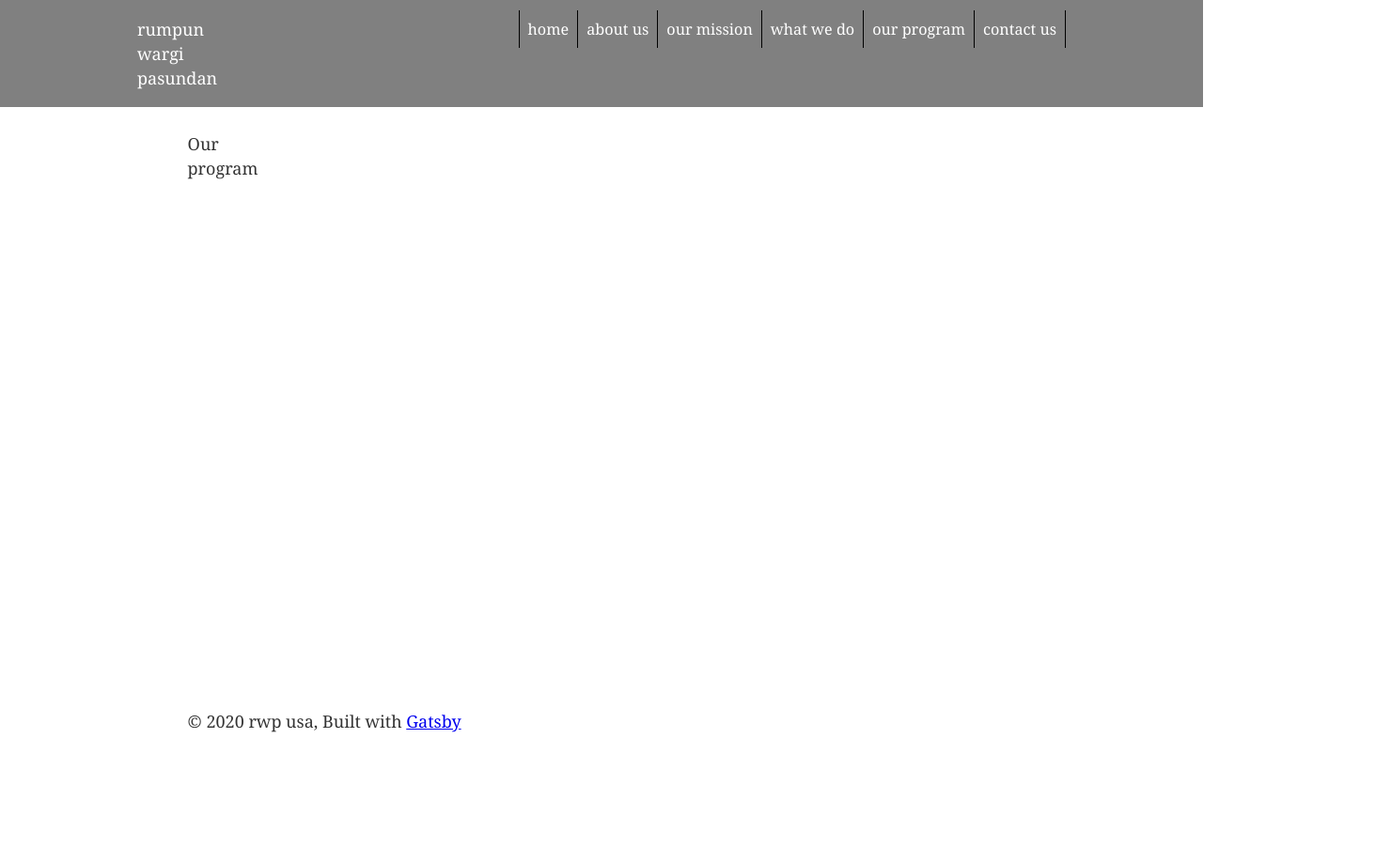
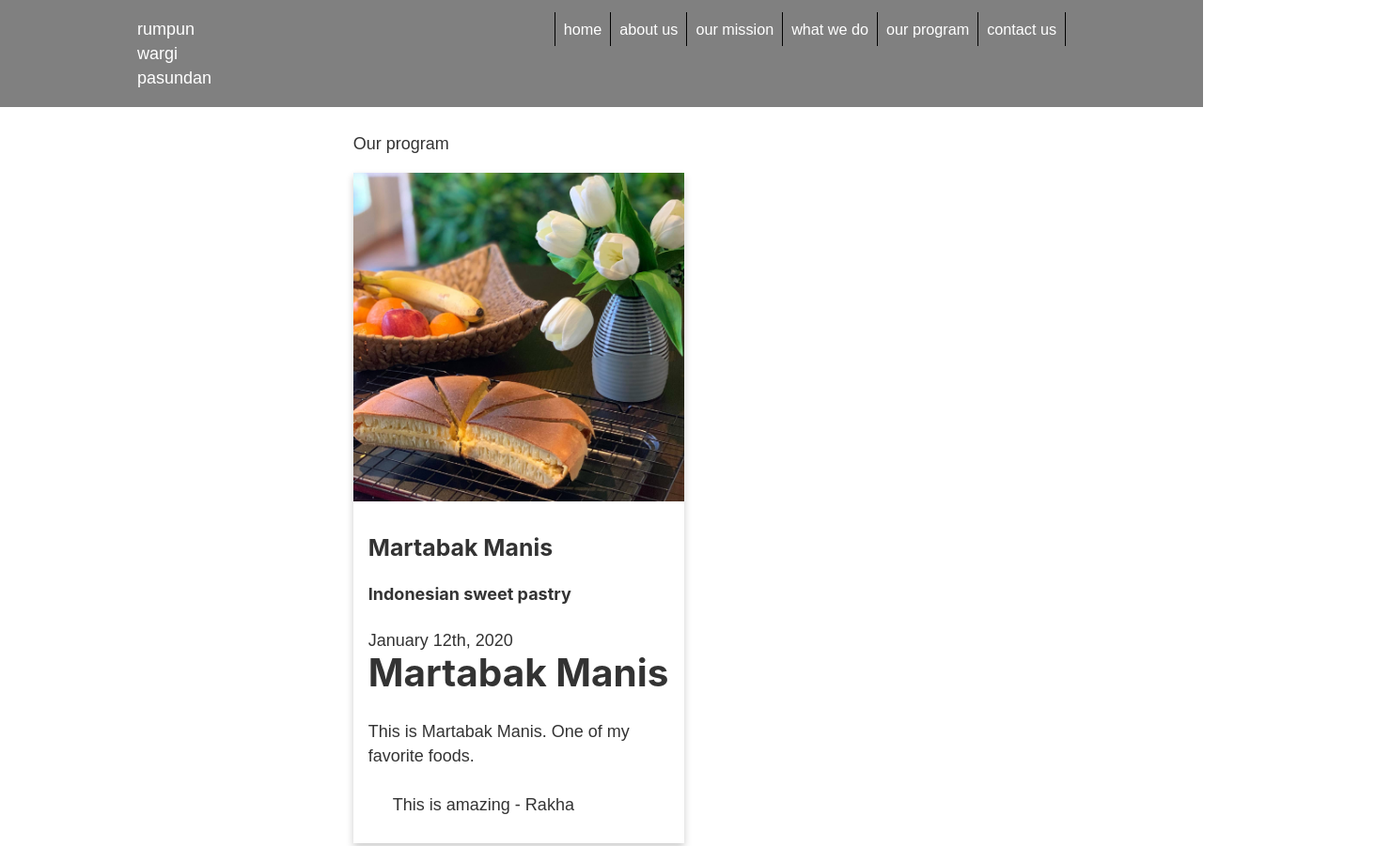
Before and after one commit to RakhaWibie/rwp_website, a Gatsby site: page /our-program in a window 1280 px wide. Shown: the top 901 px of the page at 94% size, 1480 px wide, since content can reach past the window. Before the commit the page ends 800 px from the top, so only its background shows below. Built offline with nearby package versions, Linux system fonts and the light colour scheme; Gatsby itself is replaced by a stand-in of ours.

Commit message:
Cards for each blog node

```diff
--- a/src/components/layout.css
+++ b/src/components/layout.css
@@ -1,5 +1,5 @@
 html {
-  font-family: sans-serif;
+  font-family: 'Arimo', sans-serif;
   -ms-text-size-adjust: 100%;
   -webkit-text-size-adjust: 100%;
 }
@@ -70,6 +70,25 @@ template {
 
 /**/
 
+/* Card */
+.card {
+  /* Add shadows to create the "card" effect */
+  box-shadow: 0 4px 8px 0 rgba(0,0,0,0.2);
+  transition: 0.3s;
+
+  margin: 1em 0;
+}
+
+/* On mouse-over, add a deeper shadow */
+.card:hover {
+  box-shadow: 0 8px 16px 0 rgba(0,0,0,0.2);
+}
+
+/* Add some padding inside the card container */
+.card-container {
+  padding: 2px 16px;
+}
+/**/
 
 .header-logo {
   color: white;
@@ -98,10 +117,8 @@ template {
   background-color: black;
 }
 footer {
-  position: absolute;
   bottom: 0;
   width: 100%;
-  height: 2.5rem;
 }
 a {
   background-color: transparent;
@@ -264,7 +281,7 @@ html {
 }
 body {
   color: hsla(0, 0%, 0%, 0.8);
-  font-family: georgia, serif;
+  font-family: 'Arimo', sans-serif;
   font-weight: normal;
   word-wrap: break-word;
   font-kerning: normal;
--- a/src/pages/our-program.js
+++ b/src/pages/our-program.js
@@ -3,11 +3,44 @@ import React from "react"
 import Layout from "../components/layout"
 import SEO from "../components/seo"
 
+const Card = ({title, desc, thumbnail, date, bodyText}) => (
+    <div className="card">
+        <img src={thumbnail} style={{
+            objectFit: 'cover',
+            width: '100%',
+            height: '350px'
+        }}/>
+        <div className="card-container">
+            <div className="card-header">
+                <h3>{title}</h3>
+                <h4>{desc}</h4>
+                <span>{date}</span>
+            </div>
+            <div className="card-body">
+                <div dangerouslySetInnerHTML={{__html: bodyText}}></div>
+            </div>
+        </div>
+    </div>
+)
+
 const OurProgramPage = ({data}) => (
   <Layout>
     <SEO title="Our Program" />
+    <div className="center-area">
         Our program
-    {console.log(data)}
+        {console.log(data.allMarkdownRemark)}
+        {data.allMarkdownRemark.edges.map(({node}, index) => {
+            return (
+
+                    <Card title={node.frontmatter.title}
+                        desc={node.frontmatter.description}
+                        thumbnail={node.frontmatter.thumbnail}
+                        date={node.frontmatter.date}
+                        bodyText={node.html}/>
+
+            )
+        })}
+    </div>
   </Layout>
 )
 
@@ -16,21 +49,18 @@ query {
     allMarkdownRemark {
       edges {
         node {
-        id
-        fields {
-        slug
-        }
           frontmatter {
             title
             description
+            thumbnail
+            date(formatString: "MMMM Do, YYYY")
           }
-        internal {
-        content
+          html
         }
       }
     }
   }
-}
+
 `
 
 export default OurProgramPage
```
Lines whose indentation alone changed are shown as unchanged.
